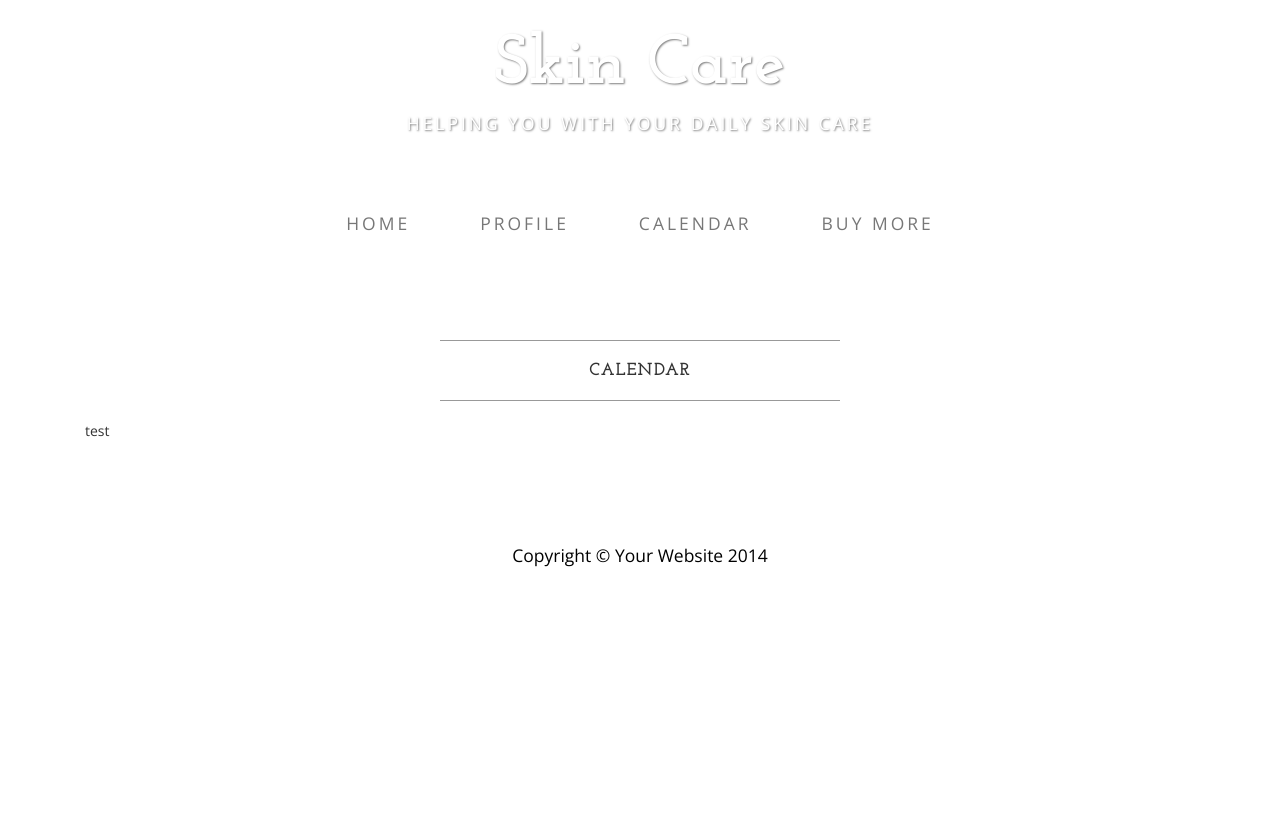
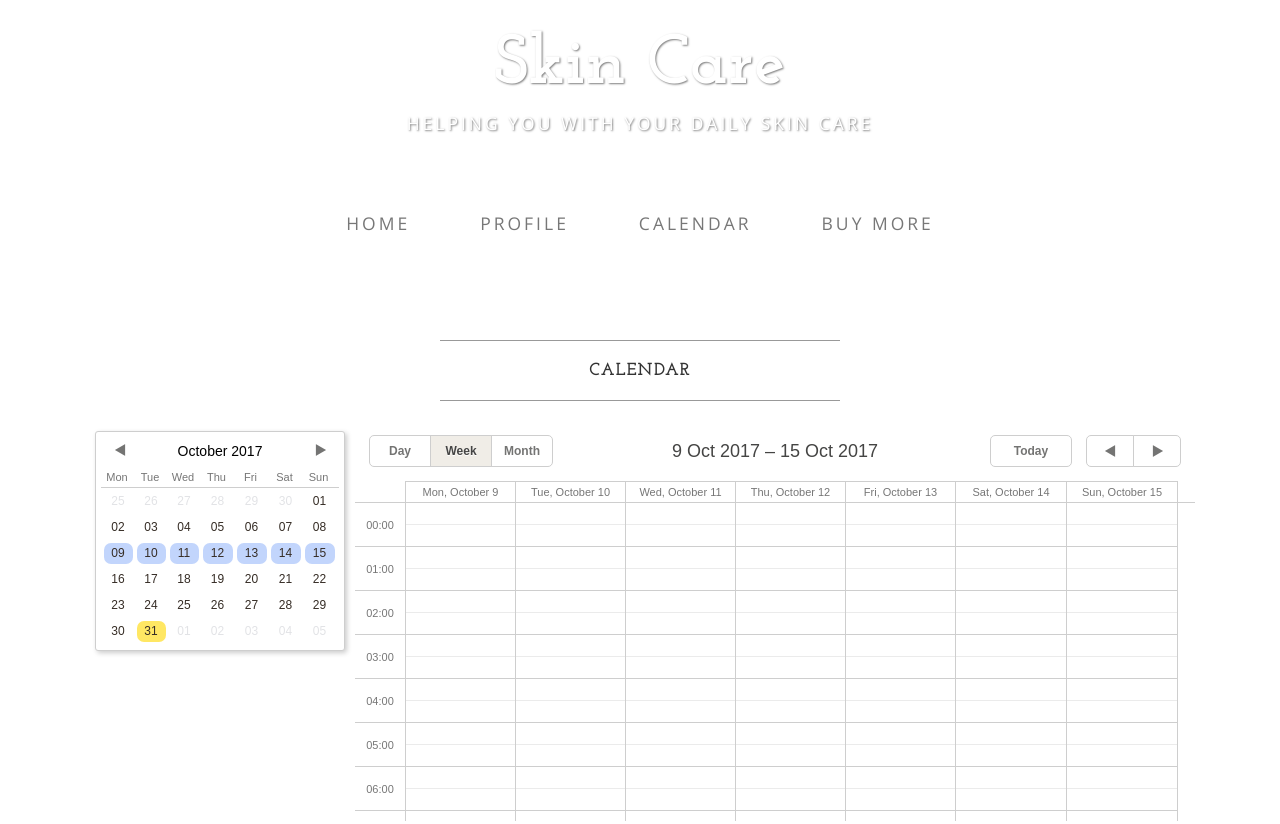
Before and after one commit to aqfan/MySkinCare, a plain HTML site: page calendar.html in a window 1280 px wide. Shown: the top 824 px of the page. Before the commit the page ends 800 px from the top, so only its background shows below. Drawn offline with nearby package versions, Linux system fonts and the light colour scheme.

Commit message:
forgot to change file name

```diff
--- a/calendar.html
+++ b/calendar.html
@@ -83,7 +83,7 @@
                     <hr>
                 </div>
                 <div class="col-lg-12" height="100%">
-                    <object data="05_plain_structure.html" width="100%" height="400px">test</object>
+                    <object data="calendar_code.html" width="100%" height="400px">test</object>
                 </div>
             </div>
         </div>
```
